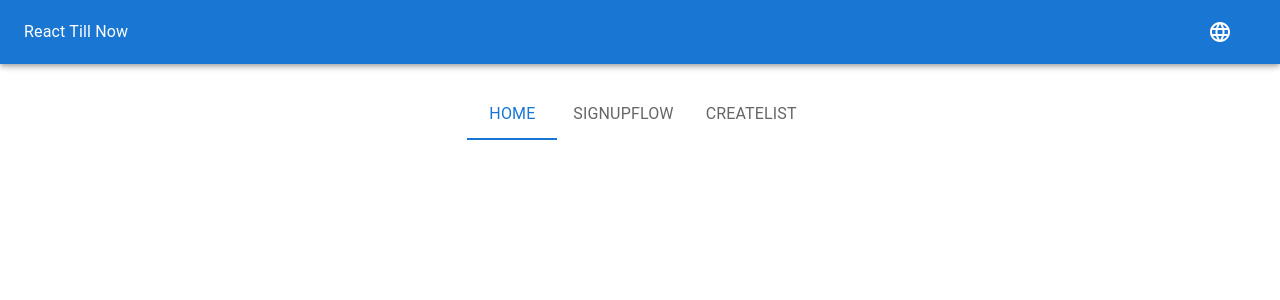
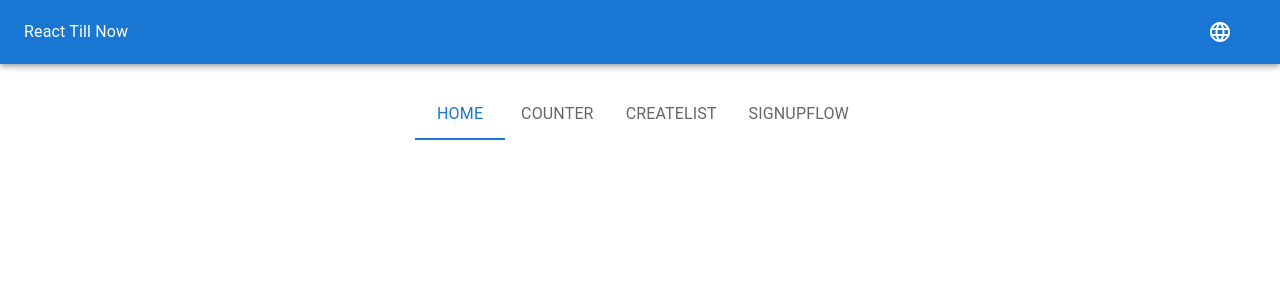
Before and after one commit to prajun7/react-till-now, a React (Vite) app: page /home in a window 1280 px wide. Shown: the top 300 px of the page. Built offline with nearby package versions, Linux system fonts and the light colour scheme.

Commit message:
Need to add counter

```diff
--- a/src/containers/Dashboard/StartHere/StartHere.tsx
+++ b/src/containers/Dashboard/StartHere/StartHere.tsx
@@ -35,13 +35,18 @@ const StartHere: React.FC = () => {
         disabled: false,
       },
       {
-        tabName: isDesktop ? t('SignupFLow') : t('SignupFLowMobile'),
-        route: '/signup',
+        tabName: isDesktop ? t('Counter') : t('CounterMobile'),
+        route: '/counter',
         disabled: false,
       },
       {
         tabName: isDesktop ? t('CreateList') : t('CreateListMObile'),
         route: '/createlist',
+        disabled: false,
+      },
+      {
+        tabName: isDesktop ? t('SignupFLow') : t('SignupFLowMobile'),
+        route: '/signup',
         disabled: false,
       },
     ]
```
Also changed, not shown: src/containers/Dashboard/StartHere/Routes.tsx (+6 -2 lines).
